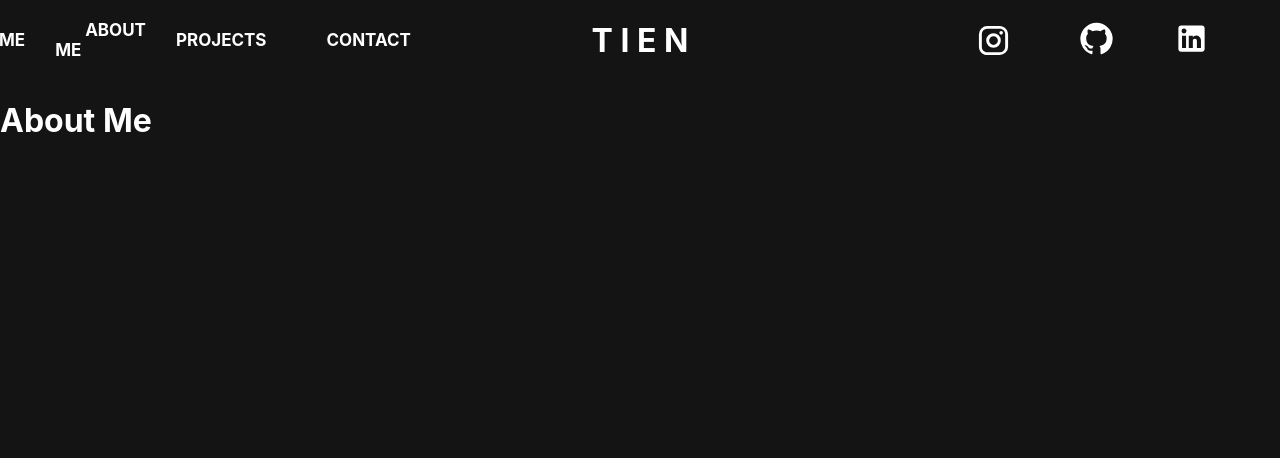
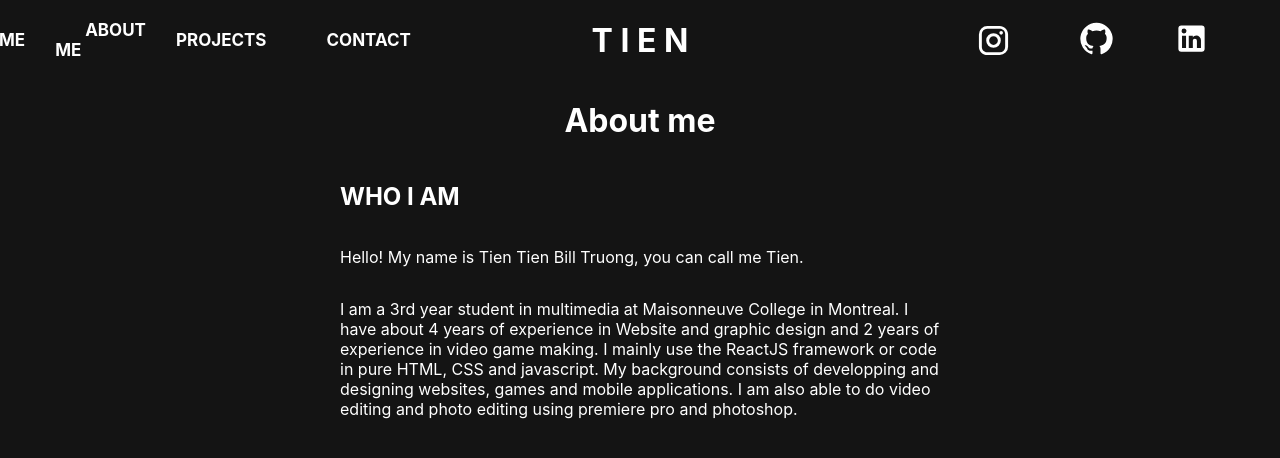
Before and after one commit to TTruongBill/portfolio, a React (Create React App) app: page /AboutMe in a window 1280 px wide. Shown: the top 458 px of the page. Built offline with nearby package versions, Linux system fonts and the light colour scheme; a web font is replaced by a local one.

Commit message:
started the about me page

```diff
--- a/src/pages/AboutMe.jsx
+++ b/src/pages/AboutMe.jsx
@@ -1,5 +1,17 @@
+import "./AboutMe.scss"
 export default function AboutMe(){
     return(
-        <h1>About Me</h1>
+        <div className="home-me">
+            <h1>About me</h1>
+            <section className="home-exp">
+                <h2>WHO I AM</h2>
+                <p>Hello! My name is Tien Tien Bill Truong, you can call me Tien. </p>
+                <p>I am a 3rd year student in multimedia at Maisonneuve College in Montreal.
+                    I have about 4 years of experience in Website and graphic design and 2 years of experience in video game making.
+                    I mainly use the ReactJS framework or code in pure HTML, CSS and javascript. My background consists of developping and designing websites, games and mobile applications.
+                    I am also able to do video editing and photo editing using premiere pro and photoshop.
+                </p>
+            </section>
+        </div>
     )
 }
--- /dev/null
+++ b/src/pages/AboutMe.scss
@@ -0,0 +1,15 @@
+.home-me{
+    display: flex;
+    flex-direction: column;
+    align-items: center;
+}
+
+.home-exp{
+    width: 600px;
+    display: flex;
+    flex-direction: column;
+    justify-content: center;
+    align-items: right;
+    text-align: left;
+
+}
--- a/src/pages/Home.jsx
+++ b/src/pages/Home.jsx
@@ -4,6 +4,7 @@ import { Button } from '@mui/material';
 export default function Home(){
     return(
         <div className="home">
+            <div className="home-left">
                 <section>
                     <h2 className="hello">Hello, I'm</h2>
                     <h1>Tien Tien<br/>Truong</h1>
@@ -13,5 +14,10 @@ export default function Home(){
                     <Button variant="outlined" color='inherit'>HIRE ME</Button>
                 </section>
             </div>
+            <div className="home-right">
+                <h2>placeholder</h2>
+            </div>
+        </div>
+
     )
 }
--- a/src/pages/Home.scss
+++ b/src/pages/Home.scss
@@ -1,4 +1,9 @@
-.home {
+.home{
+    display: flex;
+    flex-direction: row;
+}
+
+.home-left {
     display: flex;
     justify-content: left;
     flex-direction: column;
```
Lines whose indentation alone changed are shown as unchanged.
